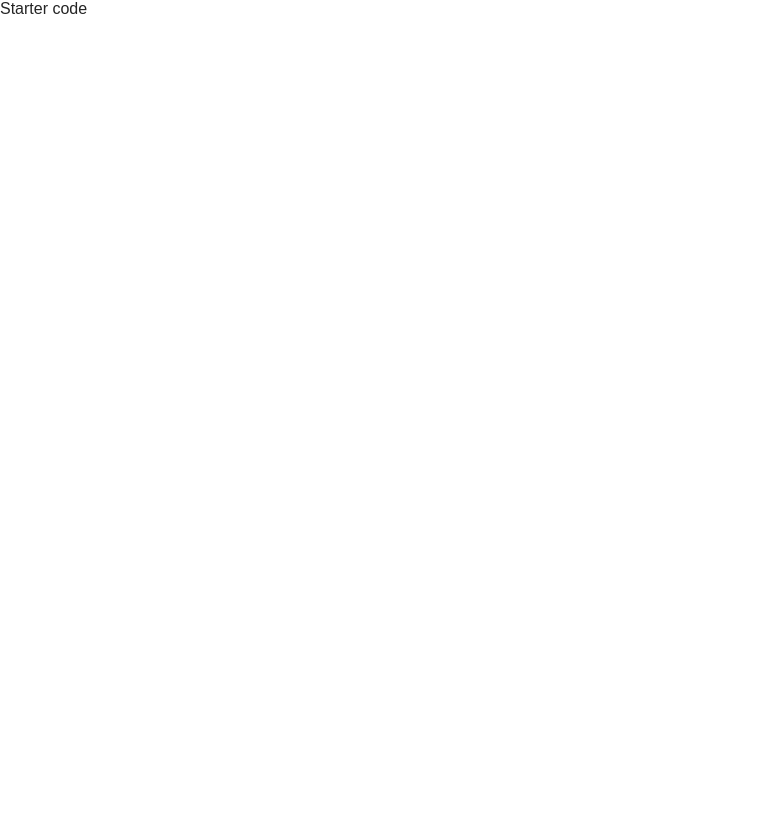
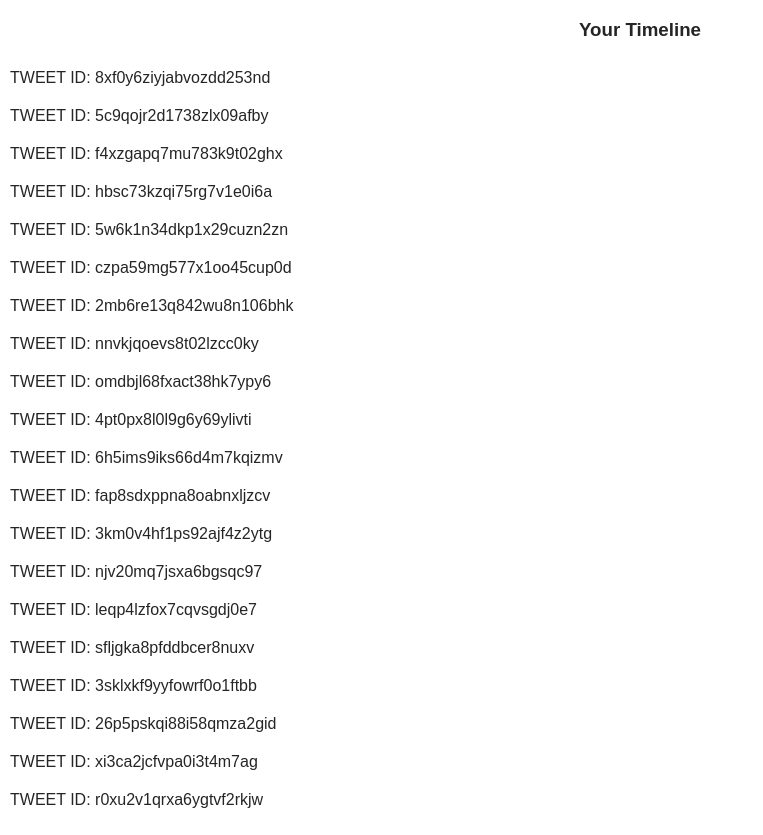
Before and after one commit to LubaMay/reactnd-chirper-app, a React (Create React App) app: page / in a window 1280 px wide. Shown: the whole page, without its empty margins (0-763 px from the left). Before the commit the page ends 800 px from the top, so only its background shows below. Built offline with nearby package versions, Linux system fonts and the light colour scheme.

Commit message:
Created Dashboard.js Component. Imported connect function from react-redux. Creted mapStateToProps function which returned tweet ids. Passed this function to connect. Rendered tweet ids in App Component.

```diff
--- a/src/components/App.js
+++ b/src/components/App.js
@@ -1,6 +1,7 @@
 import React, { Component } from 'react'
 import { connect } from 'react-redux'
 import { handleInitialData } from '../actions/shared'
+import Dashboard from './Dashboard'
 
 class App extends Component {
   componentDidMount() {
@@ -11,10 +12,19 @@
   render() {
     return (
       <div>
-        Starter code
+        {this.props.loading === true
+          ? null
+          : <Dashboard />
+        }
       </div>
     )
   }
 }
 
-export default connect()(App)
+function mapStateToProps({ authedUser }) {
+  return {
+    loading: authedUser === null
+  }
+}
+
+export default connect(mapStateToProps)(App)
--- /dev/null
+++ b/src/components/Dashboard.js
@@ -0,0 +1,28 @@
+import React, { Component } from 'react'
+import { connect } from 'react-redux'
+
+class Dashboard extends Component {
+    render() {
+        return (
+            <div>
+                <h3 className="center">Your Timeline</h3>
+                <ul className="dashboard-list">
+                    {this.props.tweetIds.map((id) => (
+                        <li key={id}>
+                            <div>TWEET ID: {id}</div>
+                        </li>
+                    ))}
+                </ul>
+            </div>
+        )
+    }
+}
+
+function mapStateToProps({ tweets }) {
+    return {
+        tweetIds: Object.keys(tweets)
+            .sort((a, b) => tweets[b].timeStamp - tweets[a].timeStamp)
+    }
+}
+
+export default connect(mapStateToProps)(Dashboard)
```
